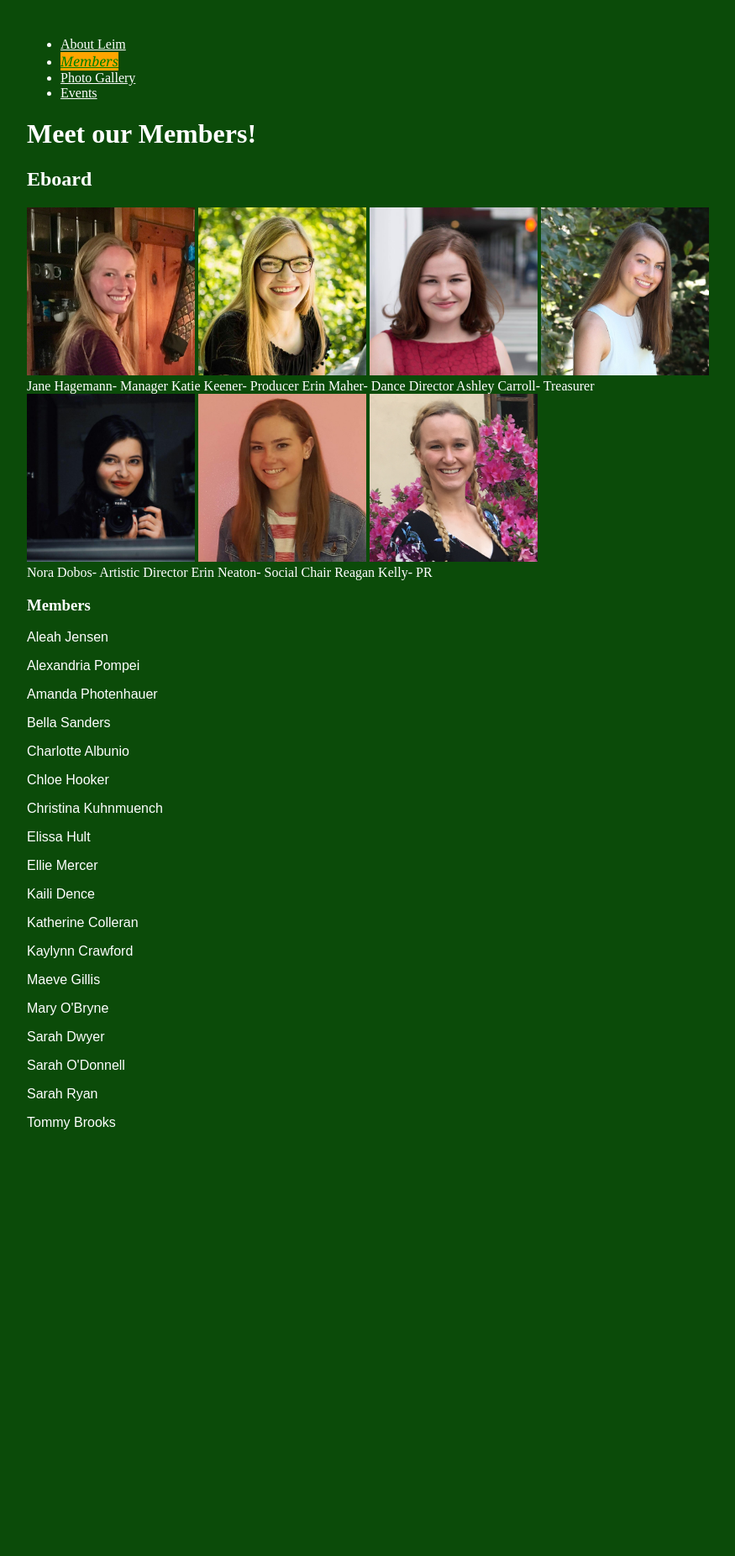
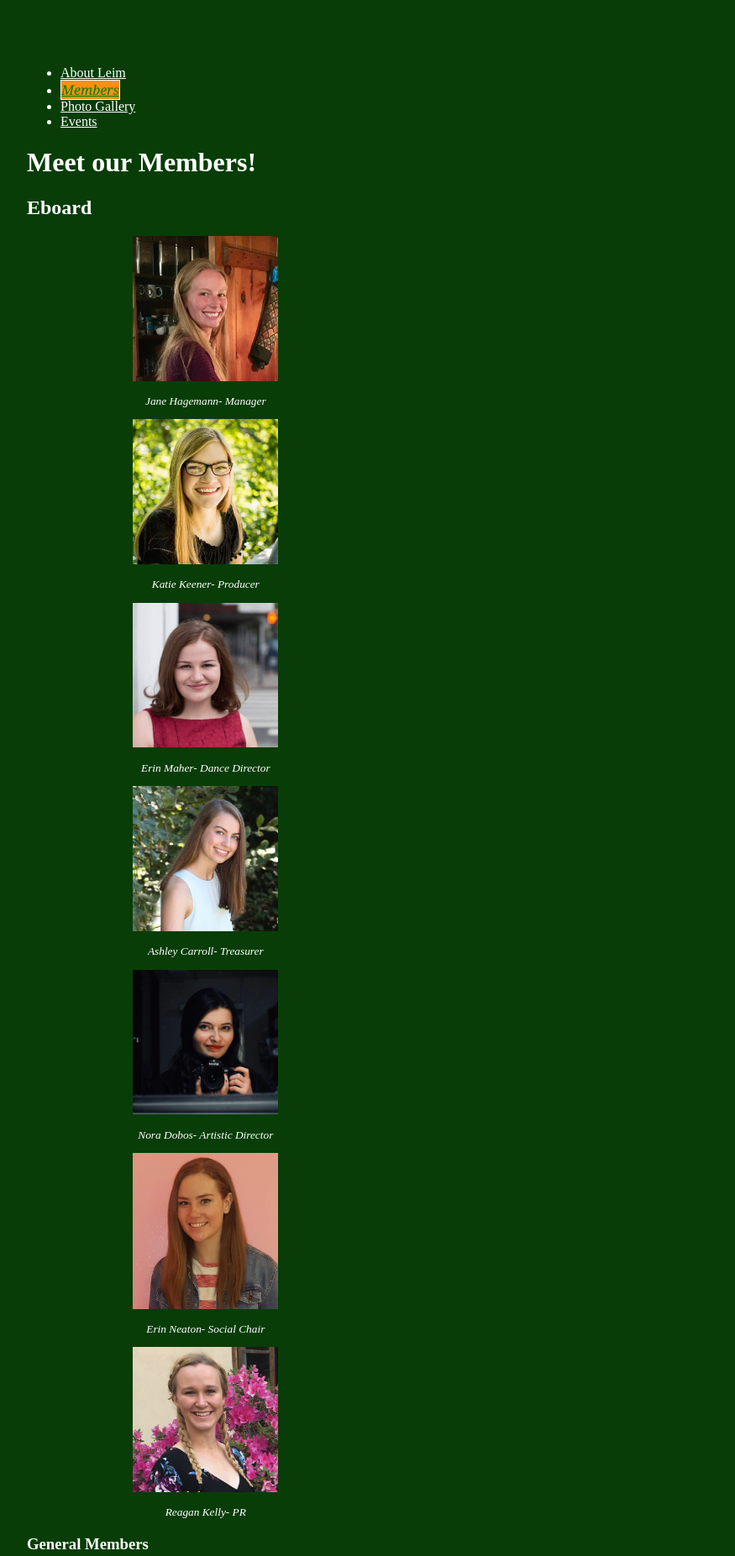
Before and after one commit to neat-one/homework2, a plain HTML site: page members.html in a window 1280 px wide. Shown: the part 20-1873 px from the top of the page at 84% size, without its empty margins (32-907 px from the left). Before the commit the page ends 1430 px from the top, so only its background shows below. Drawn offline with Linux system fonts and the light colour scheme.

Commit message:
Add files via upload
homework2 commit hopefully

```diff
--- a/css/style.css
+++ b/css/style.css
@@ -1,5 +1,5 @@
 body{
-    background:rgb(11, 75, 9);
+    background:rgb(8, 61, 7);
     color: white;
     font-size: 100%;
     margin: 5%;
@@ -20,32 +20,41 @@ a.skip:focus{
     height:auto
 }
 
-nav a{
 
-}
 a.current{
     color: green;
     font-style: italic;
     font-family: Georgia, serif;
-    background: orange;
-}
-
-.other{
-    color: white
+    background: rgb(247, 143, 25);
+    border: solid white .5px
 }
 
 figure {
-    float: right;
+    position: relative;
+    float: center;
     width: 30%;
     text-align: center;
     font-style: italic;
     font-size: smaller;
     text-indent: 0;
-    border: thin silver solid;
-    margin: 0.5em;
-    padding: 0.5em;
   }
 
+.eboard {
+  display:inline-block;
+  height: 50%;
+  width: 50%
+}
+
+.gallery_img {
+    display: -webkit-inline-box;
+    height: 50%;
+    width: 50%
+}
+
+.headerpic{
+    height: 75%;
+    width: 75%
+}
 
 .middle {
     transition: .5s ease;
--- a/members.html
+++ b/members.html
@@ -3,39 +3,61 @@
   <head>
     <meta charset="utf-8">
     <link rel='stylesheet' href='css/style.css'>
+    <title>Members</title>
     <link rel="shortcut icon" href="images/trinity_knot.png" type="image/png">
-    <title>Members</title>
   </head>
   <body>
-    <nav>
-      <ul>
-          <li><a href='index.html'class='other'>About Leim</a></li>
-          <li><a href='members.html' class='current'>Members</a></li>
-          <li><a href='photos.html'class='other'>Photo Gallery</a></li>
-          <li><a href='events.html'class='other'>Events</a></li>
-      </ul>
-    </nav>
-
+    <a href="#content" class="skip">Skip to Content</a>
+  <header>
+      <nav>
+          <ul>
+              <li><a href='index.html'class='other'>About Leim</a></li>
+              <li><a href='members.html' class='current'>Members</a></li>
+              <li><a href='photos.html'class='other'>Photo Gallery</a></li>
+              <li><a href='events.html'class='other'>Events</a></li>
+          </ul>
+        </nav>
   <h1>Meet our Members!</h1>
   <h2>Eboard</h2>
-<div>
-  <img src = 'images/jane.JPG' alt = 'headshot of Jane' width="200" height="200" title="Jane Hagemann- Manager"/>
-  <img src = 'images/katie.jpg' alt = 'headshot of Katie' width="200" height="200" title="Katie Keener- Producer"/>
-  <img src = 'images/erin_maher.jpg' alt = 'headshot of Erin' width="200" height="200" title="Erin Maher- Dance Director"/>
-  <img src = 'images/ashley.jpg' alt = 'headshot of Ashey' width="200" height="200" title="Ashley Carroll- Treasurer"/>
-</div>
+</header>
+<main id="content">
 
-<div>Jane Hagemann- Manager Katie Keener- Producer Erin Maher- Dance Director Ashley Carroll- Treasurer</div>
+  <div id="threeimages">
 
 
-<div><img src = 'images/nora.jpg' alt = 'headshot of Nora' width="200" height="200" title="Nora Dobos- Artistic Director"/>
-  <img src = 'images/erin.JPG' alt = 'headshot of Erin' width="200" height="200" title="Erin Neaton- Social Chair"/>
-  <img src = 'images/reagan.PNG' alt = 'headshot of Reagan' width="200" height="200"title="Reagan Kelly- PR"/></div>
-<div>Nora Dobos- Artistic Director Erin Neaton- Social Chair Reagan Kelly- PR</div>
+    <figure>
+      <p><img class="eboard" src="images/jane.JPG" alt="headshot of Jane" title="Jane Hagemann- Manager">
+      <figcaption>Jane Hagemann- Manager</figcaption>
+    </figure>
+    <figure>
+      <p><img class="eboard" src="images/katie.jpg" alt = 'headshot of Katie' title="Katie Keener- Producer"/>
+      <figcaption>Katie Keener- Producer</figcaption>
+    </figure>
+    <figure>
+        <p><img class="eboard" src = 'images/erin_maher.jpg' alt = 'headshot of Erin' title="Erin Maher- Dance Director"/>
+        <figcaption>Erin Maher- Dance Director</figcaption>
+    </figure>
+    <figure>
+        <p><img class="eboard" src = 'images/ashley.jpg' alt = 'headshot of Ashey' title="Ashley Carroll- Treasurer"/>
+        <figcaption>Ashley Carroll- Treasurer</figcaption>
+    </figure>
 
 
+    <figure>
+        <p><img class="eboard" src = 'images/nora.jpg' alt = 'headshot of Nora' title="Nora Dobos- Artistic Director"/>
+        <figcaption>Nora Dobos- Artistic Director</figcaption>
+    </figure>
+    <figure>
+        <p><img class="eboard" src = 'images/erin.JPG' alt = 'headshot of Erin' title="Erin Neaton- Social Chair"/>
+        <figcaption>Erin Neaton- Social Chair</figcaption>
+    </figure>
+    <figure>
+        <p><img class="eboard" src = 'images/reagan.PNG' alt = 'headshot of Reagan' title="Reagan Kelly- PR"/>
+        <figcaption>Reagan Kelly- PR</figcaption>
+    </figure>
+  </div>
 
-<h3>Members</h3>
+<h3>General Members</h3>
 
 
 <p>Aleah Jensen</p>
@@ -56,5 +78,7 @@
 <p>Sarah O'Donnell</p>
 <p>Sarah Ryan</p>
 <p>Tommy Brooks</p>
+<footer>Last Updated: 2019 by Erin Neaton</footer>
+</main>
 </body>
 </html>
```
Also changed, not shown: events.html (+11 -2 lines), index.html (+2 -2 lines), photos.html (+29 -27 lines).
